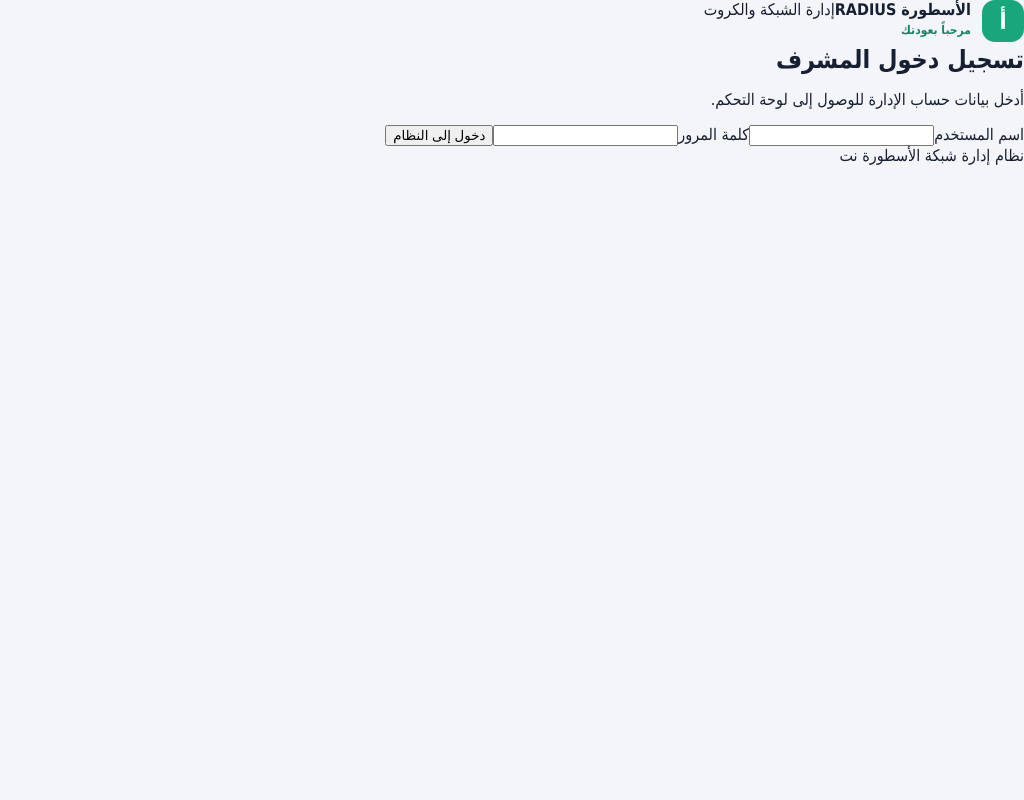
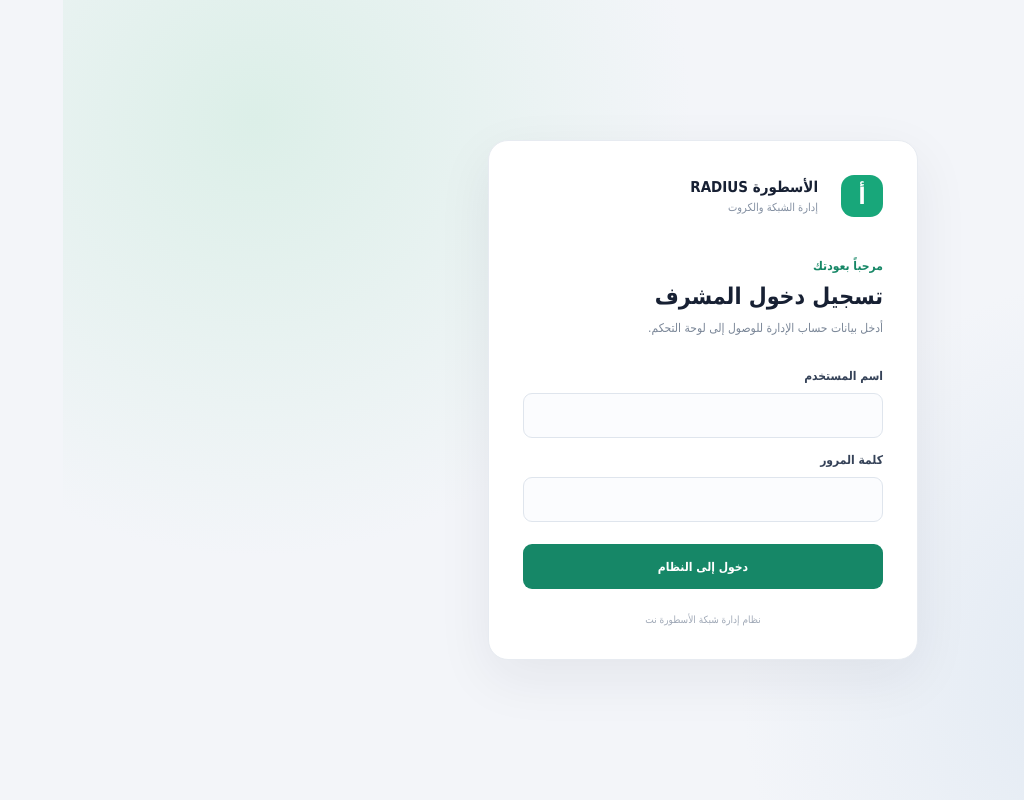
Before and after one commit to mogj637-sys/ALOSTORA-RADIUS, a React (Vite) app in the folder frontend/: page / in a window 1280 px wide. Shown: the whole page, without its empty margins (256-1280 px from the left). Built offline with nearby package versions, Linux system fonts and the light colour scheme.

Commit message:
feat: style administrator login and session controls

```diff
--- a/frontend/src/styles.css
+++ b/frontend/src/styles.css
@@ -71,3 +71,56 @@ footer { text-align: center; color: #9aa3b2; font-size: 10px; margin: 35px 0 10p
   .module-grid { grid-template-columns: 1fr; }
   .section-heading { align-items: flex-start; gap: 10px; }
 }
+
+
+/* Administrator login */
+.login-shell {
+  min-height: 100vh;
+  display: grid;
+  place-items: center;
+  padding: 24px;
+  background:
+    radial-gradient(circle at 15% 15%, #dcefe8 0, transparent 34%),
+    radial-gradient(circle at 85% 85%, #dfe8f2 0, transparent 32%),
+    #f3f5f9;
+}
+.login-card {
+  width: min(100%, 430px);
+  background: #fff;
+  border: 1px solid #e7ebf1;
+  border-radius: 20px;
+  padding: 34px;
+  box-shadow: 0 18px 55px #17203312;
+}
+.login-brand { display: flex; align-items: center; gap: 12px; margin-bottom: 38px; }
+.login-brand > div:last-child { display: flex; flex-direction: column; gap: 5px; }
+.login-brand strong { font-size: 15px; }
+.login-brand span { color: #8490a2; font-size: 11px; }
+.login-card h1 { font-size: 23px; margin: 9px 0; }
+.login-description { color: #7b8798; font-size: 12px; line-height: 1.8; margin: 0 0 25px; }
+.login-form { display: grid; gap: 10px; }
+.login-form label { font-size: 12px; font-weight: 700; color: #354258; margin-top: 5px; }
+.login-form input {
+  width: 100%; height: 45px; border: 1px solid #dfe5ed; border-radius: 9px;
+  padding: 0 12px; outline: none; background: #fbfcfe; font: inherit; font-size: 13px;
+}
+.login-form input:focus { border-color: #15916d; box-shadow: 0 0 0 3px #15916d18; }
+.login-form button, .logout-button {
+  border: 0; border-radius: 9px; background: #168767; color: #fff;
+  padding: 12px 16px; font: inherit; font-size: 12px; font-weight: 700; cursor: pointer;
+}
+.login-form button { margin-top: 12px; min-height: 45px; }
+.login-form button:disabled { opacity: .65; cursor: wait; }
+.login-error { border-radius: 8px; padding: 10px 12px; color: #a52d36; background: #fff0f0; font-size: 11px; }
+.login-foot { margin-top: 25px; text-align: center; color: #a0a9b7; font-size: 10px; }
+.topbar-actions { display: flex; align-items: center; gap: 9px; }
+.user-chip { color: #45536a; background: #fff; border: 1px solid #e7ebf1; border-radius: 30px; padding: 9px 13px; font-size: 11px; }
+.logout-button { background: #eef3f1; color: #236b56; padding: 9px 12px; }
+.loading-screen { min-height: 100vh; display: grid; place-items: center; color: #607086; font-size: 14px; }
+@media (max-width: 620px) {
+  .login-shell { padding: 15px; }
+  .login-card { padding: 25px 21px; }
+  .topbar-actions { gap: 6px; flex-wrap: wrap; justify-content: flex-end; }
+  .user-chip { display: none; }
+  .logout-button { font-size: 10px; }
+}
```
